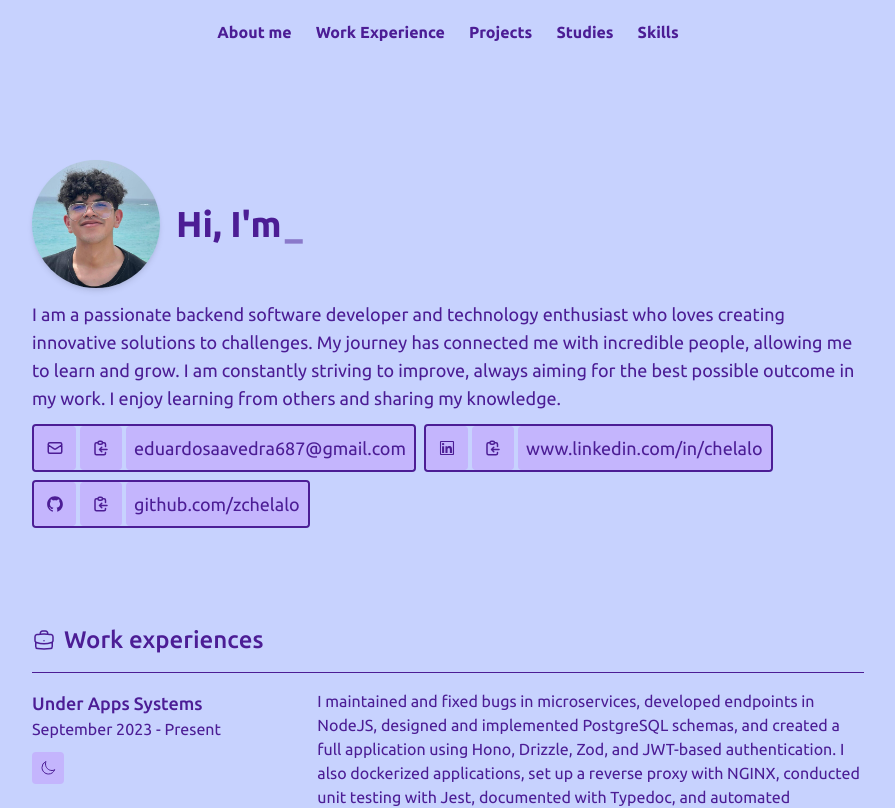
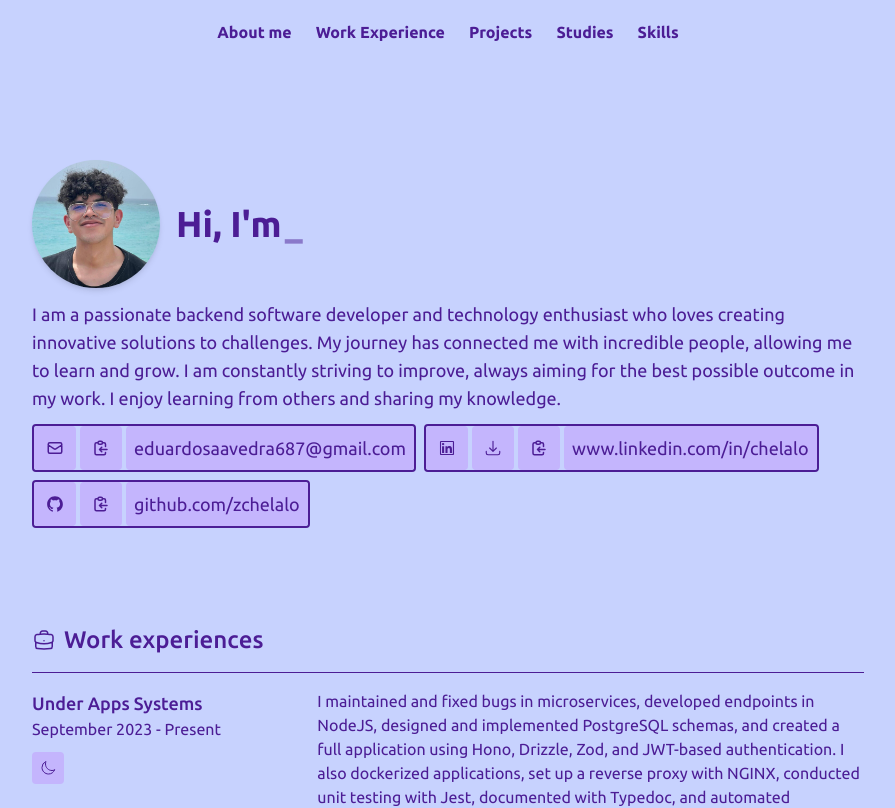
Before and after one commit to zchelalo/portfolio, a React (Vite) app: page / in a window 1280 px wide. Shown: the top 808 px of the page, without its empty margins (192-1087 px from the left). Built offline with nearby package versions, Linux system fonts and the light colour scheme.

Commit message:
add: fileToUpload at entity and button

```diff
--- a/src/modules/about_me/domain/entity.ts
+++ b/src/modules/about_me/domain/entity.ts
@@ -11,4 +11,5 @@ export interface SocialMediaEntity {
   id?: string
   type: SocialMediaType
   url: string
+  fileToUpload?: string
 }
--- a/src/modules/about_me/domain/value.ts
+++ b/src/modules/about_me/domain/value.ts
@@ -24,14 +24,16 @@ export class SocialMediaValue implements SocialMediaEntity {
   readonly id?: string
   readonly type: SocialMediaType
   readonly url: string
+  readonly fileToUpload?: string
 
-  constructor(type: SocialMediaType, url: string, id?: string) {
+  constructor(type: SocialMediaType, url: string, fileToUpload?: string, id?: string) {
     if (!Object.values(SocialMediaType).includes(type)) {
       throw new Error(`invalid social media type: ${type}`)
     }
 
     this.type = type
     this.url = url
+    this.fileToUpload = fileToUpload
     this.id = id
   }
 }
--- a/src/modules/about_me/infrastructure/repositories/memory.ts
+++ b/src/modules/about_me/infrastructure/repositories/memory.ts
@@ -16,7 +16,8 @@ const aboutMe: AboutMeEntity = {
     {
       id: '123e4567-e89b-12d3-a456-426614174002',
       type: SocialMediaType.LINKEDIN,
-      url: 'www.linkedin.com/in/chelalo'
+      url: 'www.linkedin.com/in/chelalo',
+      fileToUpload: '/src/assets/files/resume.pdf'
     },
     {
       id: '123e4567-e89b-12d3-a456-426614174003',
--- a/src/modules/about_me/ui/AboutMe.tsx
+++ b/src/modules/about_me/ui/AboutMe.tsx
@@ -66,6 +66,7 @@ function AboutMe() {
                   onClick={socialMediaFuncs[sm.type].onClick}
                   icon={socialMediaFuncs[sm.type].icon}
                   socialMedia={sm.url}
+                  fileToUpload={sm.fileToUpload}
                 />
               ))}
             </div>
--- a/src/modules/about_me/ui/components/SocialMedia.tsx
+++ b/src/modules/about_me/ui/components/SocialMedia.tsx
@@ -3,18 +3,34 @@ import { IconType } from 'react-icons'
 import { Button } from '@/components/Button'
 
 import { HiOutlineClipboardCopy } from 'react-icons/hi'
+import { HiArrowDownTray } from 'react-icons/hi2'
 
 type SocialMediaProps = {
   onClick: (url: string) => void
+  fileToUpload?: string
   socialMedia: string
   icon: IconType
 }
 
 function SocialMedia({
   onClick,
+  fileToUpload,
   socialMedia,
   icon
 }: SocialMediaProps) {
+  const downloadFile = (url: string): void => {
+    const link = document.createElement('a')
+    link.href = url
+
+    const fileName = url.split('/').pop()
+    if (!fileName) return
+    link.download = fileName
+
+    document.body.appendChild(link)
+    link.click()
+    document.body.removeChild(link)
+  }
+
   return (
     <article className='flex items-stretch rounded border-2 border-violet-900 dark:border-violet-300 mt-2 mr-2'>
       <Button
@@ -24,6 +40,17 @@ function SocialMedia({
       >
         {icon({ title: socialMedia })}
       </Button>
+      {fileToUpload ? (
+        <Button
+          type='button'
+          className='bg px-3 mr-1'
+          onClick={() => {
+            downloadFile(fileToUpload)
+          }}
+        >
+          <HiArrowDownTray />
+        </Button>
+      ) : undefined}
       <Button
         type='button'
         className='bg px-3 mr-1'
```
Also changed, not shown: 1 other file (tests, documents, lock files or other folders).
